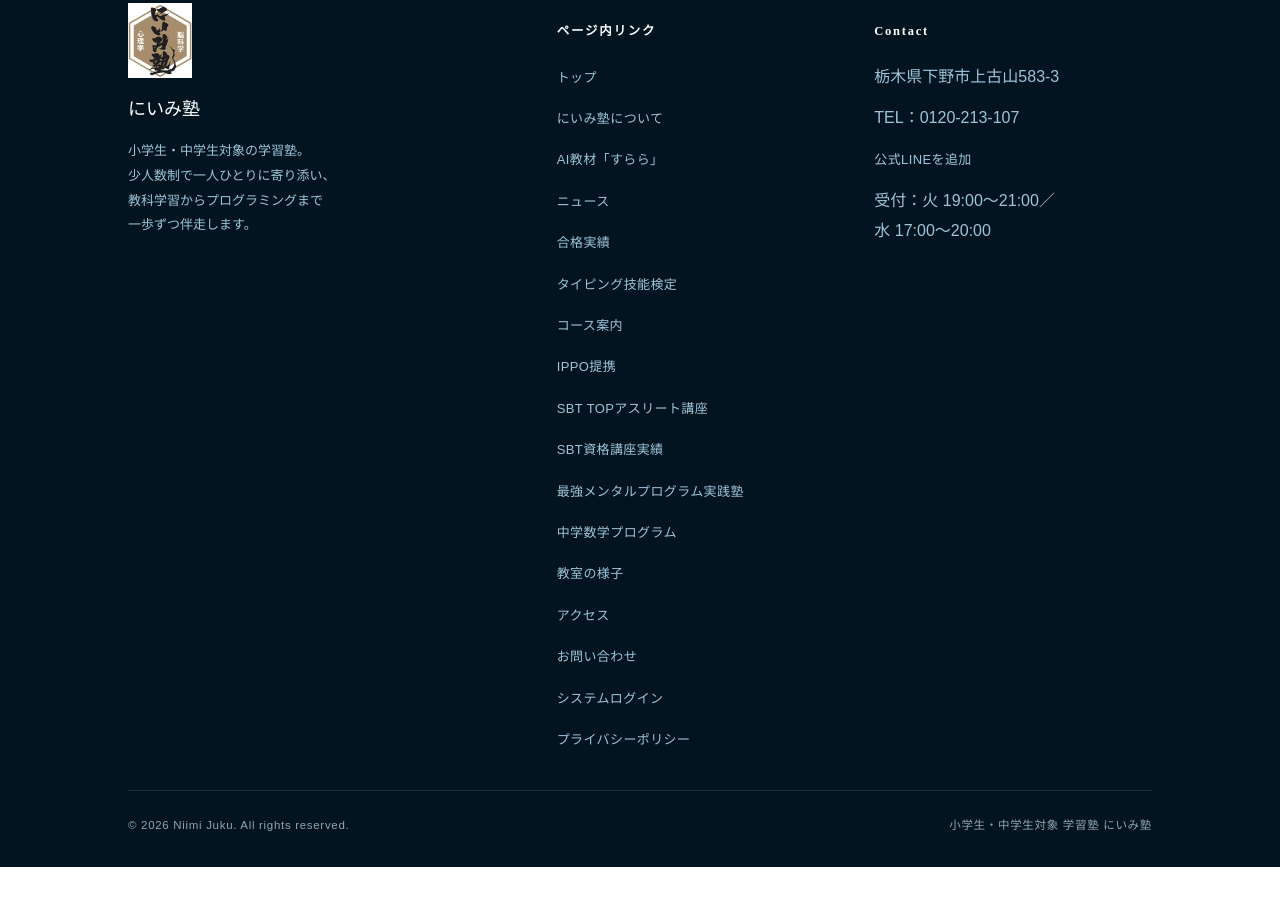
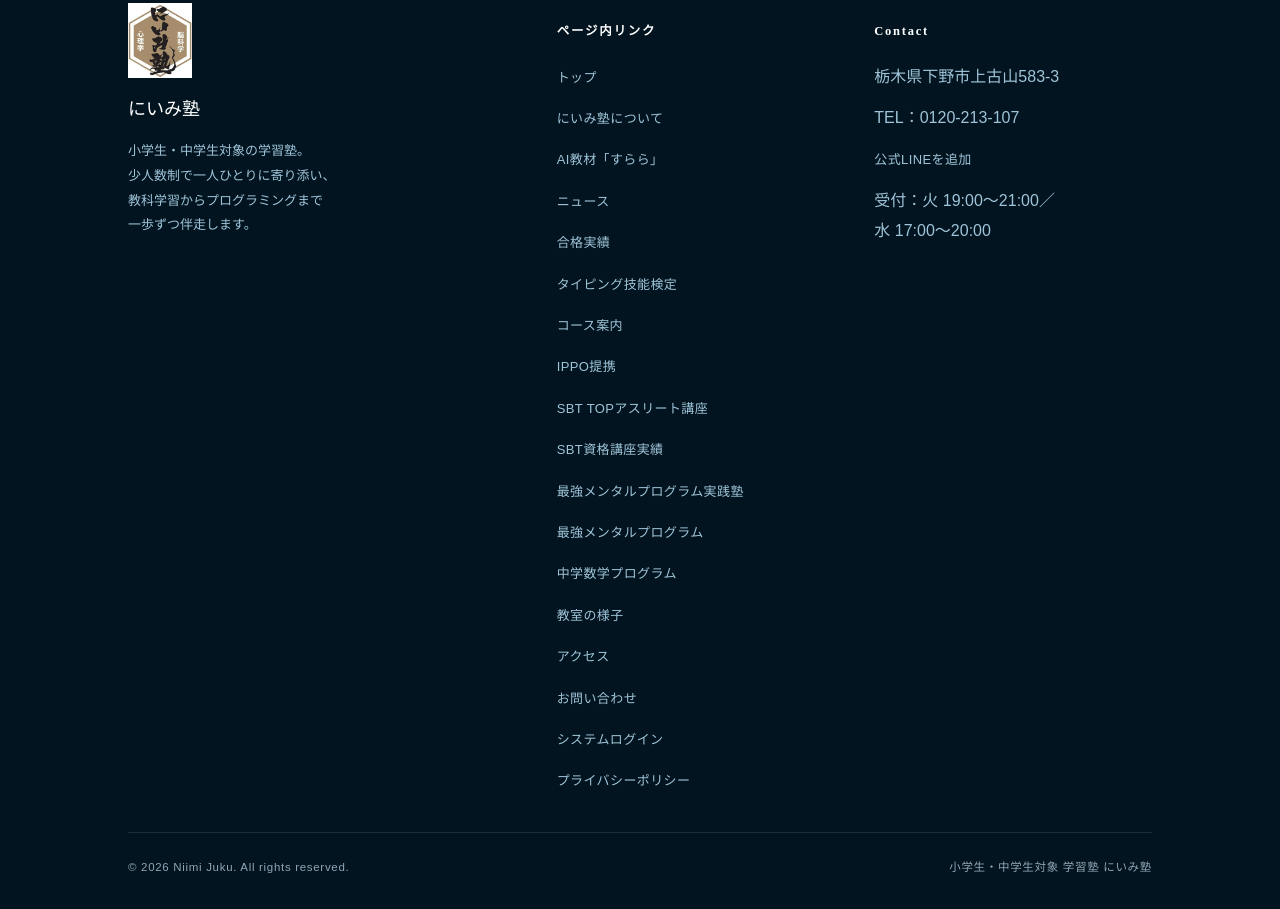
Before and after one commit to koki2130414/213juku, a plain HTML site: page facility.html in a window 1280 px wide. Shown: the part 732-1641 px from the top of the page. Before the commit the page ends 1599 px from the top, so only its background shows below. Drawn offline with Linux system fonts and the light colour scheme.

Commit message:
Link the Mental Program page from nav and footer (3/6)

```diff
--- a/facility.html
+++ b/facility.html
@@ -232,6 +232,7 @@ if(l.sheet){a();}else{l.addEventListener('load',a,{once:true});}})();</script>
           <a href="sbt-athlete.html#sbt-athlete">SBT TOPアスリート講座</a>
           <a href="sbt-license.html#sbt-license">SBT資格講座実績</a>
           <a href="mental-program.html#mental-program">最強メンタルプログラム実践塾</a>
+          <a href="mental-program-guide.html">最強メンタルプログラム</a>
           <a href="courses.html#courses">コース案内</a>
           <a href="math-program.html#math-program">中学数学プログラム</a>
           <a href="voice.html#voice">生徒・保護者の声</a>
@@ -299,6 +300,7 @@ if(l.sheet){a();}else{l.addEventListener('load',a,{once:true});}})();</script>
           <li><a href="sbt-athlete.html#sbt-athlete">SBT TOPアスリート講座</a></li>
           <li><a href="sbt-license.html#sbt-license">SBT資格講座実績</a></li>
           <li><a href="mental-program.html#mental-program">最強メンタルプログラム実践塾</a></li>
+          <li><a href="mental-program-guide.html">最強メンタルプログラム</a></li>
           <li><a href="math-program.html#math-program">中学数学プログラム</a></li>
           <li><a href="#facility">教室の様子</a></li>
           <li><a href="access.html#access">アクセス</a></li>
```
Also changed, not shown: ippo.html (+2 -0 lines), login.html (+2 -0 lines), math-program.html (+2 -0 lines).
